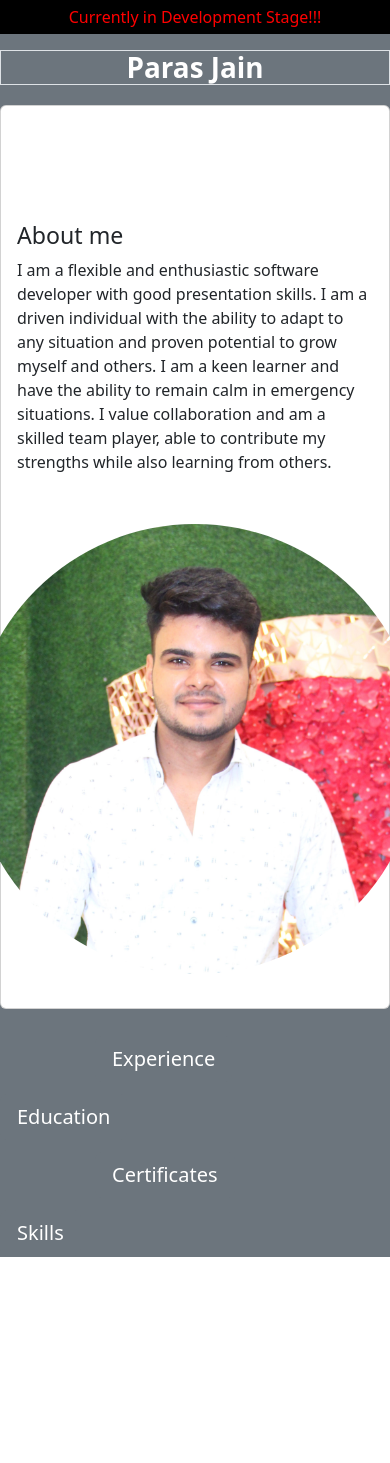
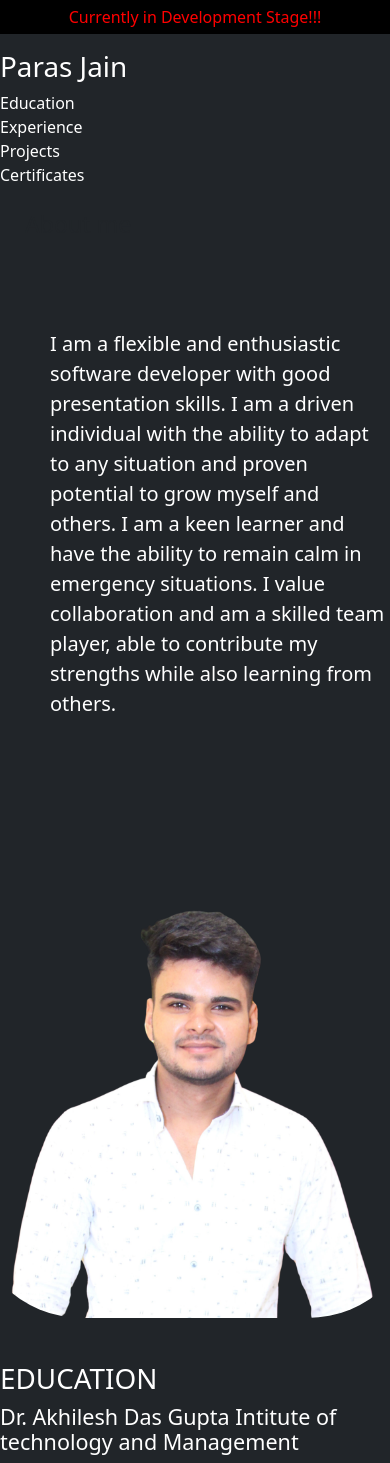
Before and after one commit to ParasJain2691/Portfolio, a Flask app: page / in a window 390 px wide. Before the commit the page ends 1257 px from the top, so only its background shows below. Run offline with Flask 2, Linux system fonts and the light colour scheme.

Commit message:
Changed Design

```diff
--- a/static/css/home.css
+++ b/static/css/home.css
@@ -1,7 +1,7 @@
-#container{
+/* #container{
   max-width: 1000px;
   margin: 0 auto;
-}
+} */
 .name{
   margin-top:10px;
   margin-bottom:20px;
@@ -14,6 +14,38 @@
   align-items:center;
   justify-content:center;
 }
+
+title{
+  background-color:red;
+}
+
+
+/* button{
+  margin:100vw 100vw 100vw 100vw;
+  border:none;
+  color:white;
+  background-color:grey;
+  font-size: 32px;
+  padding:15px 40px;
+  text-align:center;
+
+} */
+
+img{
+  border-radius:25%;
+  margin:24px 24px 34px 24px;
+}
+
+
+#about{
+  color:white;
+  margin: 90px 25px;
+}
+
+#my-nav{
+  color:white;
+}
+
 
 @media screen and (max-width: 900px) {
   .intro .col-md-8{
@@ -28,24 +60,3 @@
   }
 
 }
-
-title{
-  background-color:red;
-}
-
-
-button{
-  margin:100vw 100vw 100vw 100vw;
-  border:none;
-  color:white;
-  background-color:grey;
-  font-size: 32px;
-  padding:15px 40px;
-  text-align:center;
-
-}
-
-img{
-  border-radius:50%;
-  margin:24px 24px 24px 24px;
-}
--- a/templates/home.html
+++ b/templates/home.html
@@ -5,44 +5,80 @@
   <meta http-equiv="X-UA-Compatible" content="IE=edge">
   <meta name="viewport" content="width=device-width, initial-scale=1.0">
   <title>Portfolio | Paras jain</title>
+
+  <link rel="icon" type="image" href="static/imgs/home/Paras-logo.png">
+
   <link rel="stylesheet" href="../static/css/home.css">
   <link href="https://cdn.jsdelivr.net/npm/bootstrap@5.3.0-alpha3/dist/css/bootstrap.min.css" rel="stylesheet" integrity="sha384-KK94CHFLLe+nY2dmCWGMq91rCGa5gtU4mk92HdvYe+M/SXH301p5ILy+dN9+nJOZ" crossorigin="anonymous">
 
 </head>
 
-<body class="bg-secondary">
+
+
+<body class="bg-dark">
     <div style="background: #000;">
       <p style="color:red; padding: 5px; text-align:center">Currently in Development Stage!!!</h3>
     </div>
 
+
+    <div id="my-nav" class="row">
+      <div id="nav-name" class="col-md-4"><h1>Paras Jain</h1></div>
+      <div id="nav-edu" class="col-md-2"> Education</div>
+      <div id="nav-exp" class="col-md-2">Experience</div>
+      <div id="nav-project" class="col-md-2"> Projects</div>
+      <div id=nav-certificates class="col-md-2">Certificates</div>
+    </div>
+
+    <div id="introduction">
+
     <div id='container'>
-    <h1 class='text-center fw-bold border name opacity-90'>Paras Jain</h1>
-    <div class="card mb-3">
+      <!-- <h1 id= "my-name" class='text-center fw-bold border name opacity-90'>Paras Jain</h1> -->
+
+      <div>
         <div class="row g-0 intro">
 
-        <div class="col-md-6" style="margin-top: 100px;">
-          <div class="card-body">
-            <h3 class="card-title">About me</h5>
-            <p class="card-text">I am a flexible and enthusiastic software developer with good presentation skills. I am a driven individual with
-    the ability to adapt to any situation and proven potential to grow myself and others. I am a keen learner and
-    have the ability to remain calm in emergency situations. I value collaboration and am a skilled team player,
+          <div class="col-md-6" style="margin: 24px 10px 25px 25px;">
+            <div>
+              <h3>About me</h5>
+              <p id="about" class="fs-5">I am a flexible and enthusiastic software developer with good presentation skills. I am a driven
+                individual with the ability to adapt to any situation and proven potential to grow myself and others. I am a keen learner and have
+                the ability to remain calm in emergency situations. I value collaboration and am a skilled team player,
                 able to contribute my strengths while also learning from others.</p>
 
             </div>
           </div>
-        <div class="col-md-6 dp">
-          <img src="static/imgs/home/4.jpg" height=450px width=450px>
+
+          <div class="col-md-5 dp">
+            <img src="static/imgs/home/Paras-logo.png" height=450px width=450px>
+          </div>
+
         </div>
       </div>
-    </div>
-      <div>
+
+
+      <!-- <div>
         <a style="margin:10px 95px" class="btn btn-secondary btn-lg" href={{url_for('experience')}}  role="button">Experience</a>
         <a class="btn btn-secondary btn-lg" href={{url_for('education')}} role="button">Education</a>
         <a style="margin:10px 95px" class="btn btn-secondary btn-lg" href={{url_for('certificates')}} role="button">Certificates</a>
         <a class="btn btn-secondary btn-lg" href={{url_for('skills')}} role="button">Skills</a>
 
+      </div>   -->
+
+    </div>
   </div>
 
+
+  <!-- EDUCATION -->
+
+  <div class="text-white">
+    <h1>EDUCATION</h1>
+
+    <div class="row">
+      <h4 id="clg-name" class="col-md-4">Dr. Akhilesh Das Gupta Intitute of technology and Management</h3>
+
+
     </div>
+  </div>
+
 </body>
 </html>
```
Also changed, not shown: static/imgs/home/Paras-logo.png (added). Lines whose indentation alone changed are shown as unchanged.
